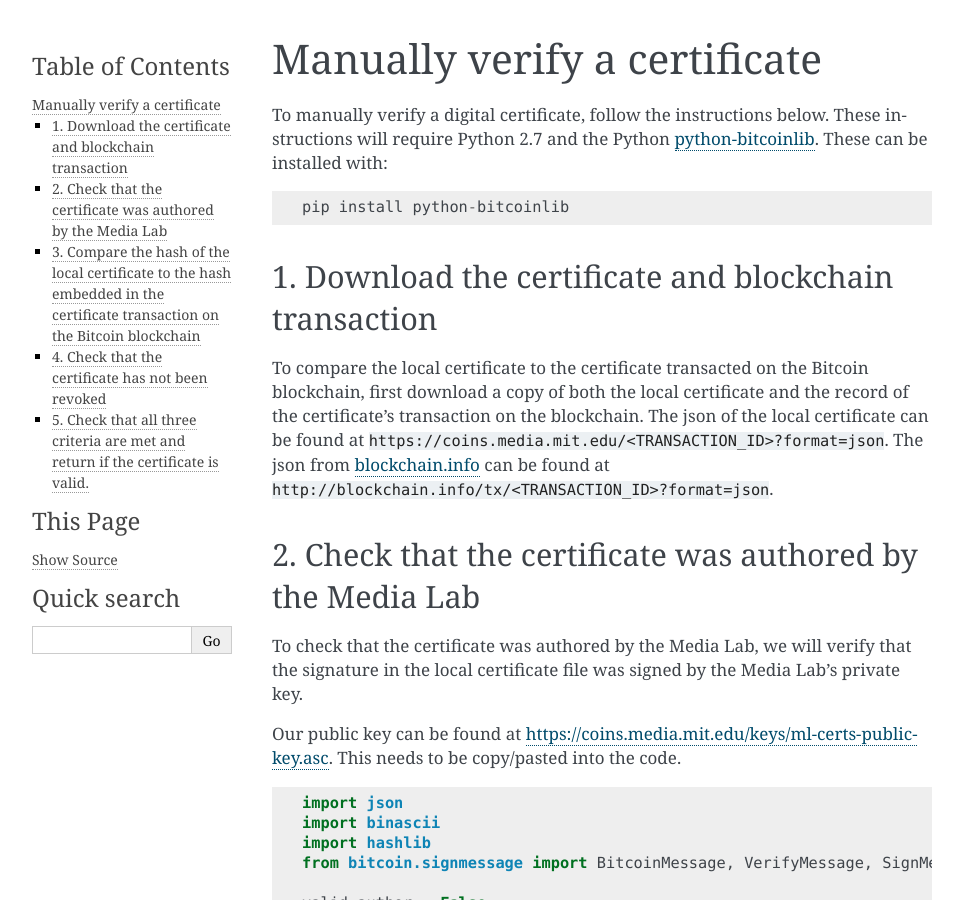
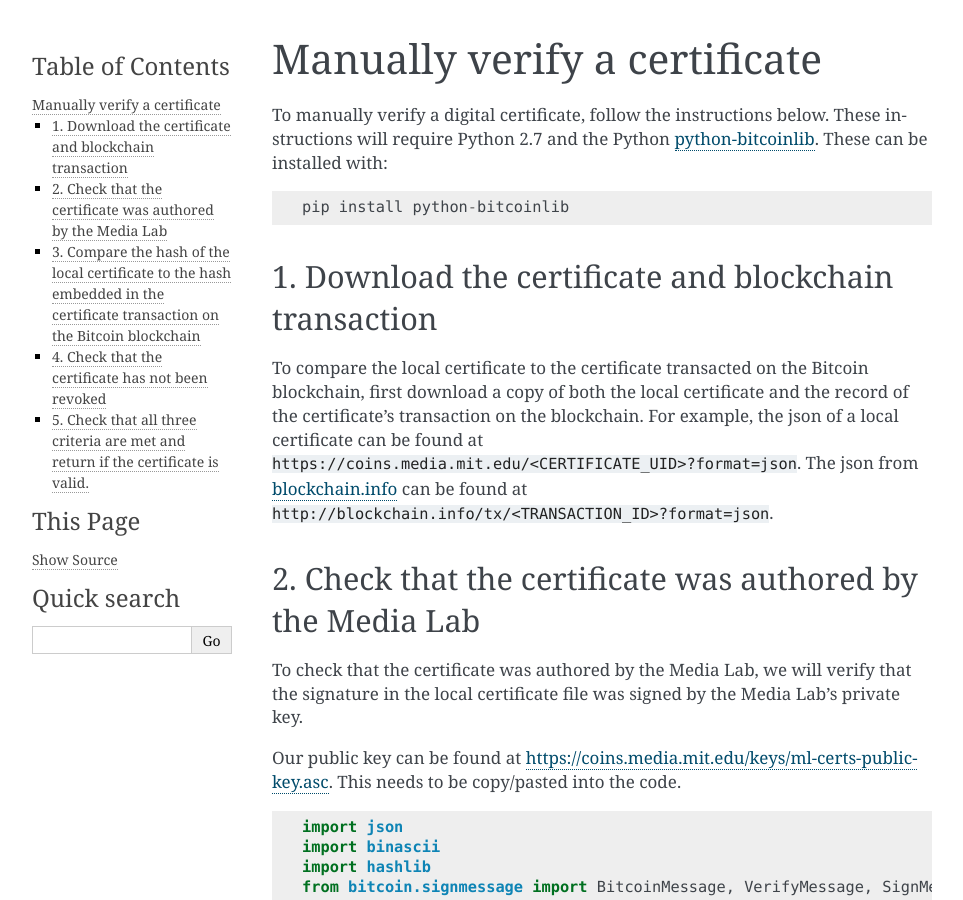
Before and after one commit to blockchain-certificates/cert-viewer, a Sphinx documentation site: the page built from docs/verify.md, in a window 1280 px wide and 900 px high. Shown: the whole window, without its empty margins (148-1111 px from the left). Built offline with Sphinx 7.4.7, drawn with Linux system fonts in a browser that asks for light colours; formulas are drawn with MathJax 3; pages that are not in the unit, such as notebooks, are missing from menus.

Commit message:
Update verify.md
Update certificate lookup query

````diff
--- a/docs/verify.md
+++ b/docs/verify.md
@@ -6,7 +6,7 @@
 ```
 
 #### 1. Download the certificate and blockchain transaction
-To compare the local certificate to the certificate transacted on the Bitcoin blockchain, first download a copy of both the local certificate and the record of the certificate's transaction on the blockchain. The json of the local certificate can be found at `https://coins.media.mit.edu/<TRANSACTION_ID>?format=json`. The json from [blockchain.info](http://blockchain.info) can be found at `http://blockchain.info/tx/<TRANSACTION_ID>?format=json`.
+To compare the local certificate to the certificate transacted on the Bitcoin blockchain, first download a copy of both the local certificate and the record of the certificate's transaction on the blockchain. For example, the json of a local certificate can be found at `https://coins.media.mit.edu/<CERTIFICATE_UID>?format=json`. The json from [blockchain.info](http://blockchain.info) can be found at `http://blockchain.info/tx/<TRANSACTION_ID>?format=json`.
 
 #### 2. Check that the certificate was authored by the Media Lab
 To check that the certificate was authored by the Media Lab, we will verify that the signature in the local certificate file was signed by the Media Lab's private key.
````
